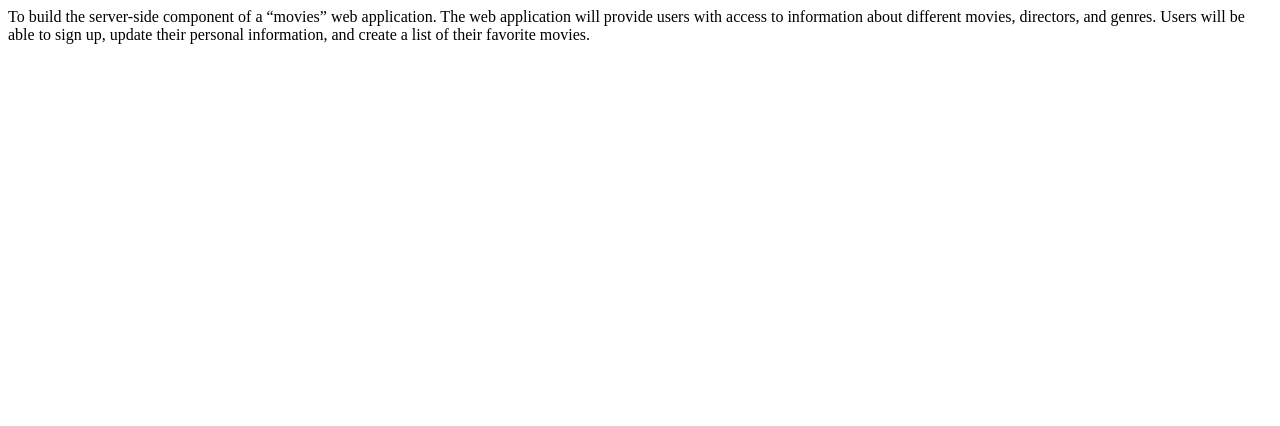
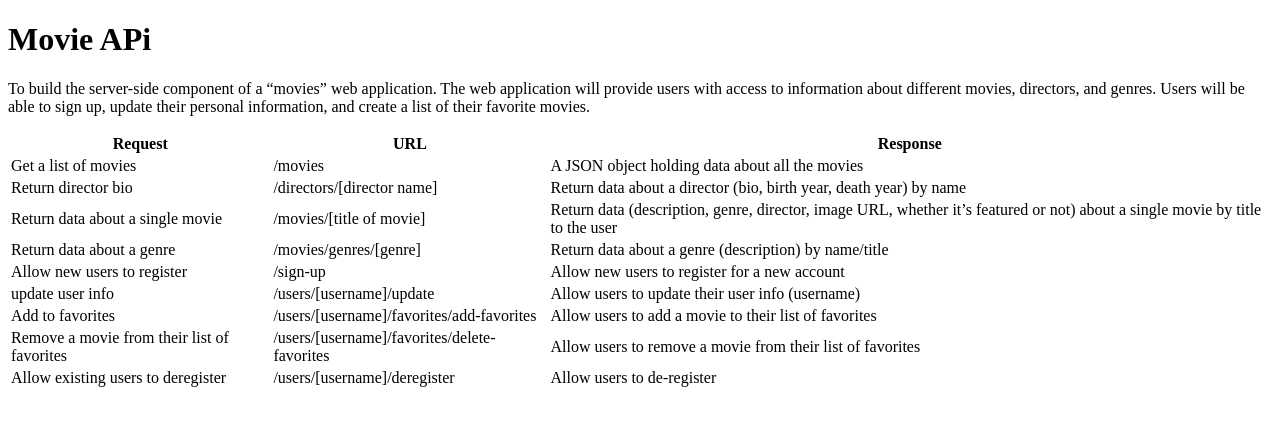
Before and after one commit to Edmundwang8695/movie_api, a website: page public/documentation.html in a window 1280 px wide. Drawn offline with Linux system fonts and the light colour scheme.

Commit message:
api documentations

```diff
--- a/public/documentation.html
+++ b/public/documentation.html
@@ -1,4 +1,73 @@
-To build the server-side component of a “movies” web application. The web
-application will provide users with access to information about different
-movies, directors, and genres. Users will be able to sign up, update their
-personal information, and create a list of their favorite movies.
+<!DOCTYPE html>
+<html lang="en">
+<head>
+    <meta charset="UTF-8">
+    <meta http-equiv="X-UA-Compatible" content="IE=edge">
+    <meta name="viewport" content="width=device-width, initial-scale=1.0">
+    <title>Document</title>
+</head>
+<body>
+    <h1>Movie APi</h1>
+        <p>To build the server-side component of a “movies” web application. The web
+            application will provide users with access to information about different
+            movies, directors, and genres. Users will be able to sign up, update their
+            personal information, and create a list of their favorite movies.
+        </p>
+
+    <table>
+        <thead>
+            <th>Request</th>
+            <th>URL</th>
+            <th>Response</th>
+        </thead>
+        <tbody>
+            <tr>
+                <td>Get a list of movies</td>
+                <td>/movies</td>
+                <td>A JSON object holding data about all the movies</td>
+            </tr>
+            <tr>
+                <td>Return director bio</td>
+                <td>/directors/[director name]</td>
+                <td>Return data about a director (bio, birth year, death year) by name</td>
+            </tr>
+            <tr>
+                <td>Return data about a single movie</td>
+                <td>/movies/[title of movie]</td>
+                <td>Return data (description, genre, director, image URL, whether it’s featured or not) about a single movie by title to the user</td>
+            </tr>
+            <tr>
+                <td>Return data about a genre</td>
+                <td>/movies/genres/[genre]</td>
+                <td>Return data about a genre (description) by name/title </td>
+            </tr>
+            <tr>
+                <td>Allow new users to register</td>
+                <td>/sign-up</td>
+                <td>Allow new users to register for a new account</td>
+            </tr>
+            <tr>
+                <td>update user info</td>
+                <td>/users/[username]/update</td>
+                <td>Allow users to update their user info (username)</td>
+            </tr>
+            <tr>
+                <td>Add to favorites</td>
+                <td>/users/[username]/favorites/add-favorites</td>
+                <td>Allow users to add a movie to their list of favorites</td>
+            </tr>
+            <tr>
+                <td>Remove a movie from their list of favorites</td>
+                <td>/users/[username]/favorites/delete-favorites</td>
+                <td>Allow users to remove a movie from their list of favorites </td>
+            </tr>
+            <tr>
+                <td>Allow existing users to deregister</td>
+                <td>/users/[username]/deregister</td>
+                <td>Allow users to de-register</td>
+            </tr>
+
+        </tbody>
+    </table>
+</body>
+</html>
```
Also changed, not shown: index.js (+32 -0 lines).
